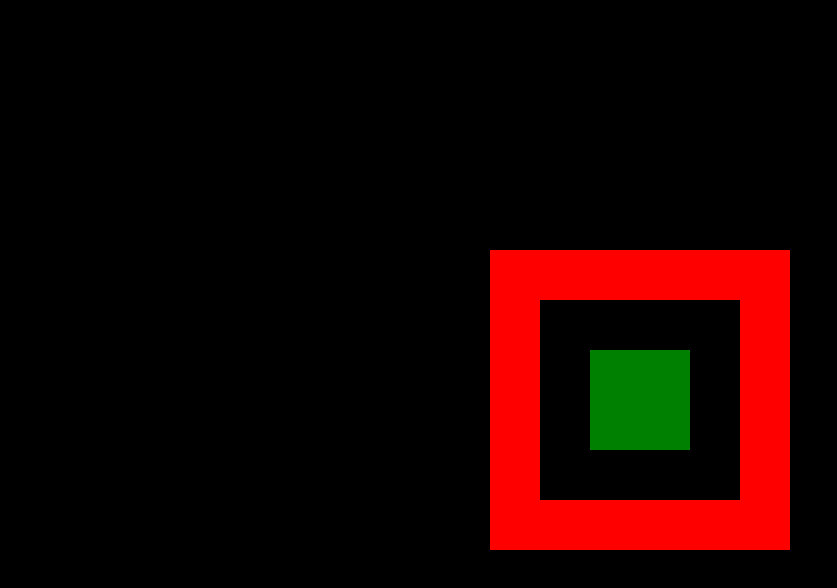
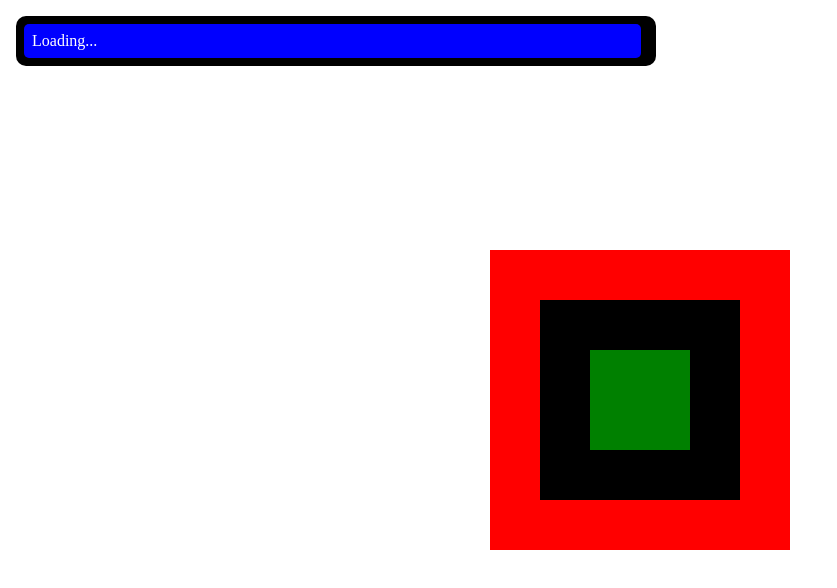
Before and after one commit to TamNguyen2102/Exercise_for_Javascript, a plain HTML site: page Basic_Javascript/addEventListener/index.html in a window 1280 px wide. Both pictures are taken after a click on the element 640 px from the left and 400 px from the top of the page. Shown: the whole page, without its empty margins (0-837 px from the left). Drawn offline with Linux system fonts and the light colour scheme.

Commit message:
Add a progress Bar

```diff
--- a/Basic_Javascript/addEventListener/addEvent.js
+++ b/Basic_Javascript/addEventListener/addEvent.js
@@ -29,3 +29,17 @@ function greet() {
 setTimeout(() => {
   child.removeEventListener("click", greet);
 }, 2000);
+
+//Progress Bar
+const progressBar = document.querySelector(".progress-bar");
+
+child.addEventListener("click", () => {
+  let setIntervalID = setInterval(() => {
+    const progressBarStyle = getComputedStyle(progressBar);
+    const width = parseFloat(progressBarStyle.getPropertyValue("--width")) || 0;
+    progressBar.style.setProperty("--width", width + 0.2);
+    console.log(width);
+
+    if (width > 100) clearInterval(setIntervalID);
+  }, 5);
+});
--- a/Basic_Javascript/addEventListener/index.html
+++ b/Basic_Javascript/addEventListener/index.html
@@ -6,39 +6,7 @@
     <meta name="viewport" content="width=device-width, initial-scale=1.0" />
     <title>addEventListeners</title>
     <script defer src="./addEvent.js"></script>
-    <style>
-      body {
-        background-color: black;
-      }
-      .grand-parent {
-        cursor: pointer;
-        position: absolute;
-        top: 50%;
-        left: 50%;
-        transform: translate(-50%, -50%);
-        width: 300px;
-        height: 300px;
-        background-color: red;
-      }
-      .parent {
-        position: absolute;
-        top: 50%;
-        left: 50%;
-        transform: translate(-50%, -50%);
-        width: 200px;
-        height: 200px;
-        background-color: blue;
-      }
-      .child {
-        position: absolute;
-        top: 50%;
-        left: 50%;
-        transform: translate(-50%, -50%);
-        width: 100px;
-        height: 100px;
-        background-color: green;
-      }
-    </style>
+    <link rel="stylesheet" href="./style.css" />
   </head>
   <body>
     <div class="grand-parent">
@@ -46,5 +14,6 @@
         <div class="child"></div>
       </div>
     </div>
+    <div class="progress-bar">Loading...</div>
   </body>
 </html>
--- /dev/null
+++ b/Basic_Javascript/addEventListener/style.css
@@ -0,0 +1,74 @@
+*,
+*::after,
+*::before {
+  box-sizing: border-box;
+}
+body {
+  padding: 0;
+  margin: 0;
+}
+.grand-parent {
+  cursor: pointer;
+  position: absolute;
+  top: 50%;
+  left: 50%;
+  transform: translate(-50%, -50%);
+  width: 300px;
+  height: 300px;
+  background-color: red;
+}
+.parent {
+  position: absolute;
+  top: 50%;
+  left: 50%;
+  transform: translate(-50%, -50%);
+  width: 200px;
+  height: 200px;
+  background-color: blue;
+}
+.child {
+  position: absolute;
+  top: 50%;
+  left: 50%;
+  transform: translate(-50%, -50%);
+  width: 100px;
+  height: 100px;
+  background-color: green;
+}
+
+/* Progress Bar */
+.progress-bar {
+  position: relative;
+  padding: 0 1rem;
+  margin: 1rem;
+  height: 50px;
+  width: 50%;
+
+  border-radius: 10px;
+  color: white;
+  background-color: black;
+  cursor: pointer;
+
+  display: flex;
+  flex-direction: column;
+  justify-content: center;
+  z-index: 1;
+}
+.progress-bar::before {
+  content: "";
+  position: absolute;
+  margin: 0.5rem;
+  top: 0;
+  bottom: 0;
+  left: 0;
+
+  min-width: 10px;
+  width: calc(var(--width, 0) * 1%);
+  max-width: calc(100% - 1rem);
+
+  border-radius: 5px;
+  background-color: blue;
+  z-index: -1;
+  transform-origin: left;
+  transition: all 500ms ease;
+}
```
